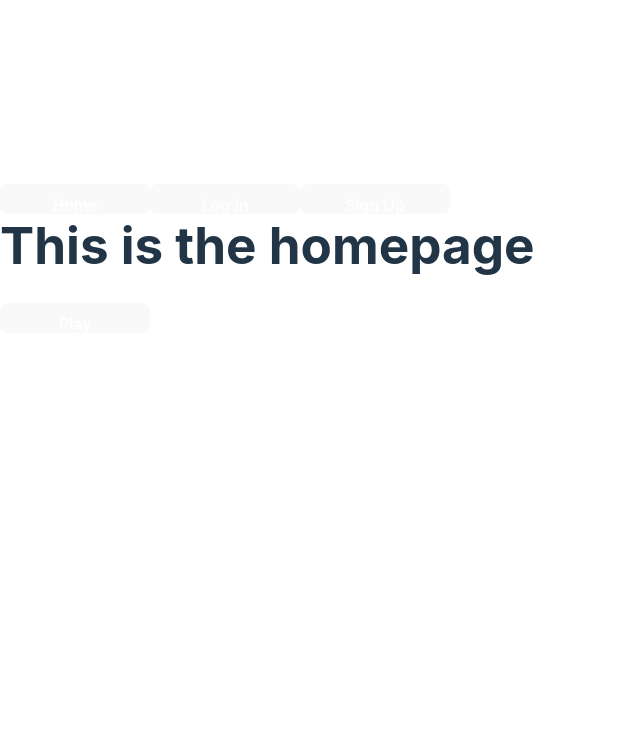
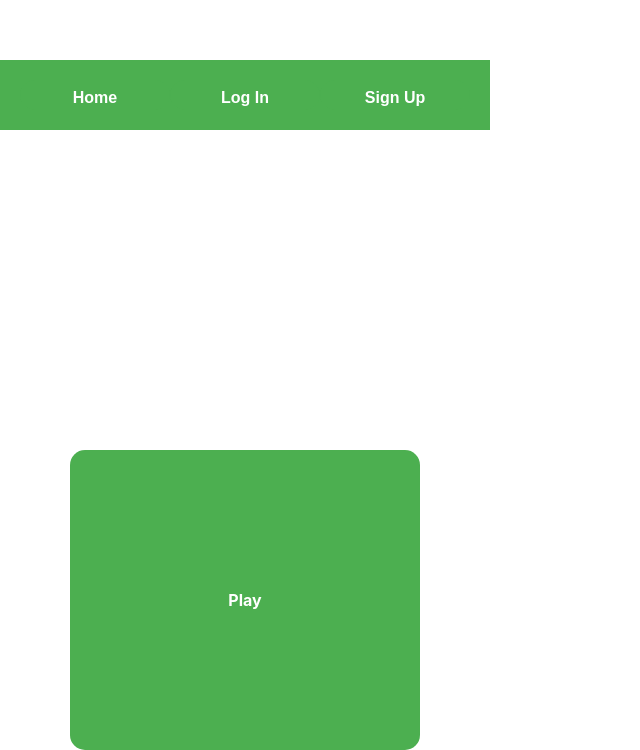
Before and after one commit to bowlcuts/react-app-frontend, a React (Vite) app in the folder frontend-chess/: page / in a window 1280 px wide. Shown: the part 155-905 px from the top of the page, without its empty margins (0-640 px from the left). Before the commit the page ends 800 px from the top, so only its background shows below. Built offline with nearby package versions, Linux system fonts and the light colour scheme.

Commit message:
all logic complete

```diff
--- a/frontend-chess/src/App.css
+++ b/frontend-chess/src/App.css
@@ -1,6 +1,7 @@
 * {
   margin: 0;
   padding: 0;
+
 }
 
 .container {
@@ -87,7 +88,76 @@
 
 }
 
-button {
+nav {
+  background-color: #4CAF50;
+  color: white;
+  font-family: sans-serif;
+  display: flex;
+  justify-content: center;
+  padding: 20px;
+  align-items: center;
+}
+
+nav a {
+  background-color: #4CAF50;
+}
+
+.nav-username {
+  color: rgb(34, 34, 34);
+}
+
+nav button {
+  background: #4CAF50;
+  height: 30px;
+  width: 150px;
+  border-radius: 15px;
+  border: none;
+  font-weight: bold;
+  color: white;
+  transition-duration: 0.4s;
+}
+
+nav button:hover {
+  color: white;
+  cursor: pointer;
+  font-weight: bolder;
+  background-color: rgb(34, 34, 34);
+  border-radius: 15px;
+}
+
+.homepage {
+  display: flex;
+  justify-content: center;
+  position: relative;
+  top: 40vh;
+}
+
+a {
+  text-decoration: none;
+}
+
+.home-btn {
+  background-color: #4CAF50;
+  height: 300px;
+  width: 350px;
+  border-radius: 15px;
+  border: none;
+  font-weight: bold;
+  color: white;
+  transition-duration: 0.4s;
+
+}
+
+
+.home-btn:hover {
+  color: #4CAF50;
+  cursor: pointer;
+  font-weight: bolder;
+  background-color: rgb(34, 34, 34);
+  border-radius: 15px;
+}
+
+.new-game-button {
   background: rgb(34, 34, 34);
   height: 30px;
   width: 150px;
@@ -99,7 +169,7 @@ button {
   margin-top: 30px;
 }
 
-button:hover {
+.new-game-button:hover {
   background-color: #4CAF50;
   cursor: pointer;
   font-weight: bolder;
@@ -124,3 +194,27 @@ button:hover {
   font-weight: bolder;
 
 }
+
+.modal-backdrop {
+  position: fixed;
+  top: 0;
+  bottom: 0;
+  left: 0;
+  right: 0;
+  background-color: rgba(0, 0, 0, 0.4);
+  display: flex;
+  justify-content: center;
+  align-items: center;
+  z-index: 2;
+}
+
+.modal-content {
+  width: 60%;
+  min-height: 200px;
+  background-color: white;
+  padding: 25px;
+}
+
+.move-history {
+  color: white;
+}
--- a/frontend-chess/src/App.jsx
+++ b/frontend-chess/src/App.jsx
@@ -6,6 +6,7 @@ import HomePage from './pages/HomePage'
 import Navbar from './components/Navbar'
 import LoginPage from './pages/LoginPage'
 import SignupPage from './pages/SignupPage'
+import ProfilePage from './pages/ProfilePage'
 
 import IsPrivate from './components/IsPrivate'
 import IsAnon from './components/IsAnon'
@@ -19,7 +20,8 @@ function App() {
       <Route path='/' element={<HomePage />}/>
         <Route path="/signup" element={<IsAnon><SignupPage /></IsAnon>} />
         <Route path="/login" element={<IsAnon><LoginPage /></IsAnon>} />
-        <Route path='/game' element={<GamePage />} />
+        <Route path='/game' element={<IsPrivate><GamePage /></IsPrivate>} />
+        <Route path='profile' element={<IsPrivate><ProfilePage /></IsPrivate>}/>
       </Routes>
 
     </div>
--- a/frontend-chess/src/components/Board.jsx
+++ b/frontend-chess/src/components/Board.jsx
@@ -1,6 +1,8 @@
 import React, { useEffect, useState } from "react";
 import BoardSquare from "./BoardSquare";
-
+import { Chess } from "chess.js";
+import { AuthContext } from '../context/auth.context';
+import { useContext } from 'react';
 
 function Board ({board}) {
 
@@ -13,6 +15,7 @@ function Board ({board}) {
     // }, [board, turn])
 
     // console.log(turn, board)
+
 
     function getXYPosition(i) {
         const x = i % 8
@@ -27,6 +30,7 @@ function Board ({board}) {
     }
 
     function getPosition(i){
+
         const { x, y } = getXYPosition(i)
         const letter = ["a", "b", "c", "d", "e", "f", "g", "h"][x]
         return `${letter}${y + 1}`
--- a/frontend-chess/src/components/Game.js
+++ b/frontend-chess/src/components/Game.js
@@ -1,7 +1,10 @@
 import { Chess } from 'chess.js';
+
 //observable is a way to create some kind of data that we can subscirbe to so that we can listen to changes that are happening.
 //behavrio subject allows us to subsribe to different observables
-import { BehaviorSubject } from 'rxjs'
+import { BehaviorSubject, from } from 'rxjs';
+
+
 
 //FEN position * represents any position on a chessboard *
 let promotion = 'rnb2bnr/pppPkppp/8/4p3/7q/8/PPPP1PPP/RNBQKBNR w KQ - 1 5'
@@ -9,16 +12,21 @@ let staleMate = '4k3/4P3/4K3/8/8/8/8/8 b - - 0 1'
 let checkMate = 'rnb1kbnr/pppp1ppp/8/4p3/5PPq/8/PPPPP2P/RNBQKBNR w KQkq - 1 3'
 let insufficcientMaterial = 'k7/8/n7/8/8/8/8/7K b - - 0 1'
 
+
+
 // creating a new Chess game
 const chess = new Chess()
 
 const gameSubject = new BehaviorSubject()
+
+let movesArr = []
 
 function initGame(){
     updateGame()
 }
 
 function resetGame() {
+    movesArr = []
     chess.reset()
     updateGame()
 }
@@ -37,8 +45,12 @@ function handleMove(from, to){
 
 }
 
+
+
 function move (from, to, promotion){
-    console.log(from, to)
+    // console.log(from, to)
+    movesArr.push({from: from, to: to})
+    // console.log('moves array', movesArr)
     let tempMove = {from, to}
     if(promotion) {
         tempMove.promotion = promotion
@@ -56,7 +68,7 @@ function updateGame(pendingPromotion) {
         board: chess.board(),
         pendingPromotion,
         isGameOver,
-        // turn: chess.turn(),
+        turn: chess.turn(),
         result: isGameOver ? getGameResult() : null
     }
 
@@ -86,5 +98,6 @@ export {
     move,
     initGame,
     handleMove,
-    resetGame
+    resetGame,
+    movesArr
 };
--- /dev/null
+++ b/frontend-chess/src/components/Modal.jsx
@@ -0,0 +1,35 @@
+const Modal = ({ setPassword, closeModal, handleDelete, showModal  }) => {
+
+
+
+    return showModal ? (
+
+         (
+            <div
+              className="modal-backdrop"
+              onClick={() => {
+                // close modal when outside of modal is clicked
+                closeModal();
+              }}
+            >
+              <div
+                className="modal-content"
+                onClick={e => {
+                  // do not close modal if anything inside modal content is clicked
+                  e.stopPropagation();
+                }}
+              >
+                <h3>Enter password to delete account.</h3>
+                <input type='text' name="password" onChange={(e) => {setPassword(e.target.value)}}/>
+
+
+                <button onClick={closeModal}>Cancel</button>
+                <button onClick={handleDelete}>Delete account</button>
+              </div>
+            </div>
+          )
+
+    ) : null;
+  }
+
+  export default Modal;
--- a/frontend-chess/src/components/Navbar.jsx
+++ b/frontend-chess/src/components/Navbar.jsx
@@ -1,15 +1,16 @@
 import { Link } from "react-router-dom";
 import { useContext } from 'react';
 import { AuthContext } from '../context/auth.context';
+
 
 function Navbar() {
 
   const { user, isLoggedIn, logOutUser } = useContext(AuthContext);
 
   return (
-    <nav>
+    <nav className="nav">
       {isLoggedIn && (
-        <span>Welcome {user.name}!</span>
+        <span>Welcome <span className="nav-username">{user.name}</span>!</span>
       )}
 
       <Link to="/">
@@ -18,8 +19,8 @@ function Navbar() {
 
       {isLoggedIn && (
         <>
-          <Link to="/projects">
-            <button>Projects</button>
+          <Link to="/profile">
+            <button>Profile</button>
           </Link>
           <button onClick={logOutUser}>Logout</button>
         </>
--- a/frontend-chess/src/context/auth.context.jsx
+++ b/frontend-chess/src/context/auth.context.jsx
@@ -5,14 +5,27 @@ const API_URL = import.meta.env.VITE_BACKEND_URL;
 
 const AuthContext = createContext();
 
+
+
+
 function AuthProviderWrapper(props){
   const [isLoggedIn, setIsLoggedIn] = useState(false);
   const [isLoading, setIsLoading] = useState(true);
   const [user, setUser] = useState(null);
 
+  const [movesPieceArr, setMovesPieceArr] = useState([])
+  const [movePiece, setMovePiece, ] = useState({
+    piece: null,
+    square: null
+  })
+
+//   console.log(user)
+
   const storeToken = (token) => {
     localStorage.setItem('authToken', token)
   }
+
+  const storedToken = localStorage.getItem('authToken');
 
   const authenticateUser = () => {           //  <==  ADD
     // Get the stored token from the localStorage
@@ -68,7 +81,13 @@ function AuthProviderWrapper(props){
       user,
       storeToken,
       authenticateUser,
-      logOutUser
+      logOutUser,
+      storedToken,
+      setUser,
+      movesPieceArr,
+      setMovesPieceArr,
+      movePiece,
+      setMovePiece
     }}>
       {props.children}
     </AuthContext.Provider>
@@ -78,5 +97,6 @@ function AuthProviderWrapper(props){
 
 export {
   AuthContext,
-  AuthProviderWrapper
+  AuthProviderWrapper,
+
 }
--- a/frontend-chess/src/pages/GamePage.jsx
+++ b/frontend-chess/src/pages/GamePage.jsx
@@ -1,13 +1,14 @@
 import { useState, useEffect } from 'react'
 import { gameSubject, initGame, resetGame } from '../components/Game'
 import Board from '../components/Board'
+import { movesArr } from '../components/Game'
 
 const GamePage = () => {
 
 const [board, setBoard] = useState([]);
 const [isGameOver, setIsGameOver] = useState();
 const [result, setResult] = useState();
-// const [turn, setTurn] = useState();
+
 
 useEffect(() => {
   initGame()
@@ -25,7 +26,7 @@ return (
   <div className="container">
     {isGameOver && (
       <h2 className='game-over-text'>GAME OVER
-      <button onClick={resetGame}>
+      <button onClick={resetGame} className='new-game-btn'>
         <span className='new-game'>
           NEW GAME
         </span>
@@ -34,7 +35,7 @@ return (
 
     )}
     <div className='board-container'>
-      <Board board={board} />
+      <Board board={board}/>
     </div>
     {!isGameOver && (
         <button onClick={resetGame} className='new-game-btn'>
@@ -42,6 +43,20 @@ return (
         </button>
       )}
     {result && <p className='result'>{result}</p>}
+    {movesArr.length ?
+    <div>
+        {movesArr.map((move) => {
+            return (
+                <div className='move-history'>
+                    <p>
+                        <span>{move.from}</span>
+                        <span>{move.to}</span>
+                    </p>
+                </div>
+            )
+        })}
+    </div> : null
+    }
   </div>
 )
 }
--- a/frontend-chess/src/pages/HomePage.jsx
+++ b/frontend-chess/src/pages/HomePage.jsx
@@ -3,13 +3,13 @@ import { Link } from "react-router-dom";
 
 function HomePage(){
     return (
-      <main>
-        <h1>This is the homepage</h1>
+      <div className="homepage">
+
         <Link to={`/game`}>
-        <button>Play</button>
+        <button className="home-btn">Play</button>
         </Link>
 
-      </main>
+      </div>
     );
   }
 
--- a/frontend-chess/src/pages/LoginPage.jsx
+++ b/frontend-chess/src/pages/LoginPage.jsx
@@ -21,10 +21,10 @@ function LoginPage(){
 
   const onFormSubmit = e => {
     e.preventDefault();
-    console.log(state)
+    // console.log(state)
     axios.post(`${import.meta.env.VITE_BACKEND_URL}/auth/login`, state)
       .then(axiosResponse => {
-        console.log(axiosResponse.data)
+        // console.log(axiosResponse.data)
         storeToken(axiosResponse.data.authToken);
         authenticateUser();
         navigate('/');
--- a/frontend-chess/src/pages/SignupPage.jsx
+++ b/frontend-chess/src/pages/SignupPage.jsx
@@ -19,10 +19,10 @@ function SignupPage(){
 
   const onFormSubmit = e => {
     e.preventDefault();
-    console.log(state)
+    // console.log(state)
     axios.post(`${import.meta.env.VITE_BACKEND_URL}/auth/signup`, state)
       .then(axiosResponse => {
-        console.log(axiosResponse.data)
+        // console.log(axiosResponse.data)
         navigate('/login');
       })
       .catch(err => console.log(err));
```
Also changed, not shown: frontend-chess/src/pages/ProfilePage.jsx (+111 -0 lines).
